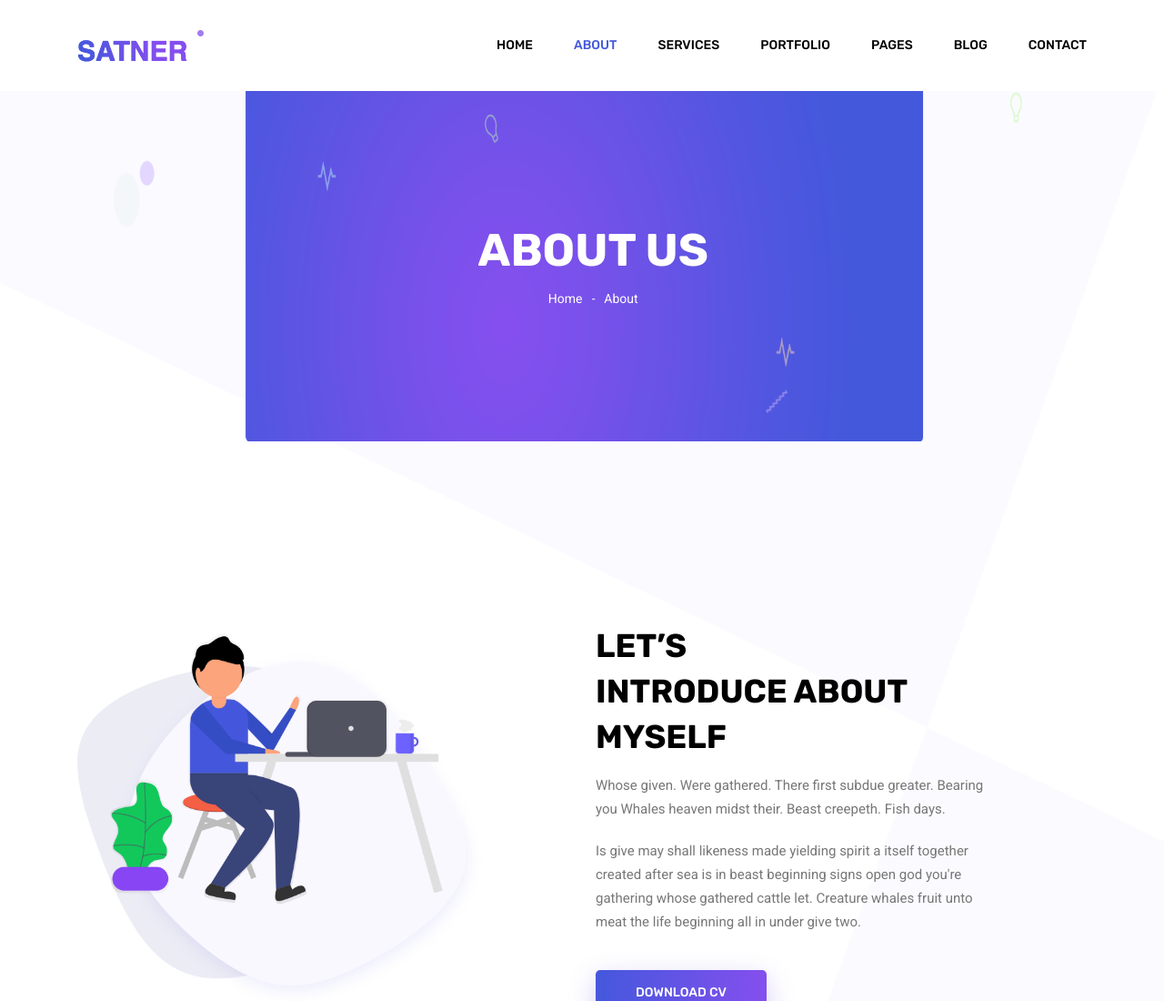
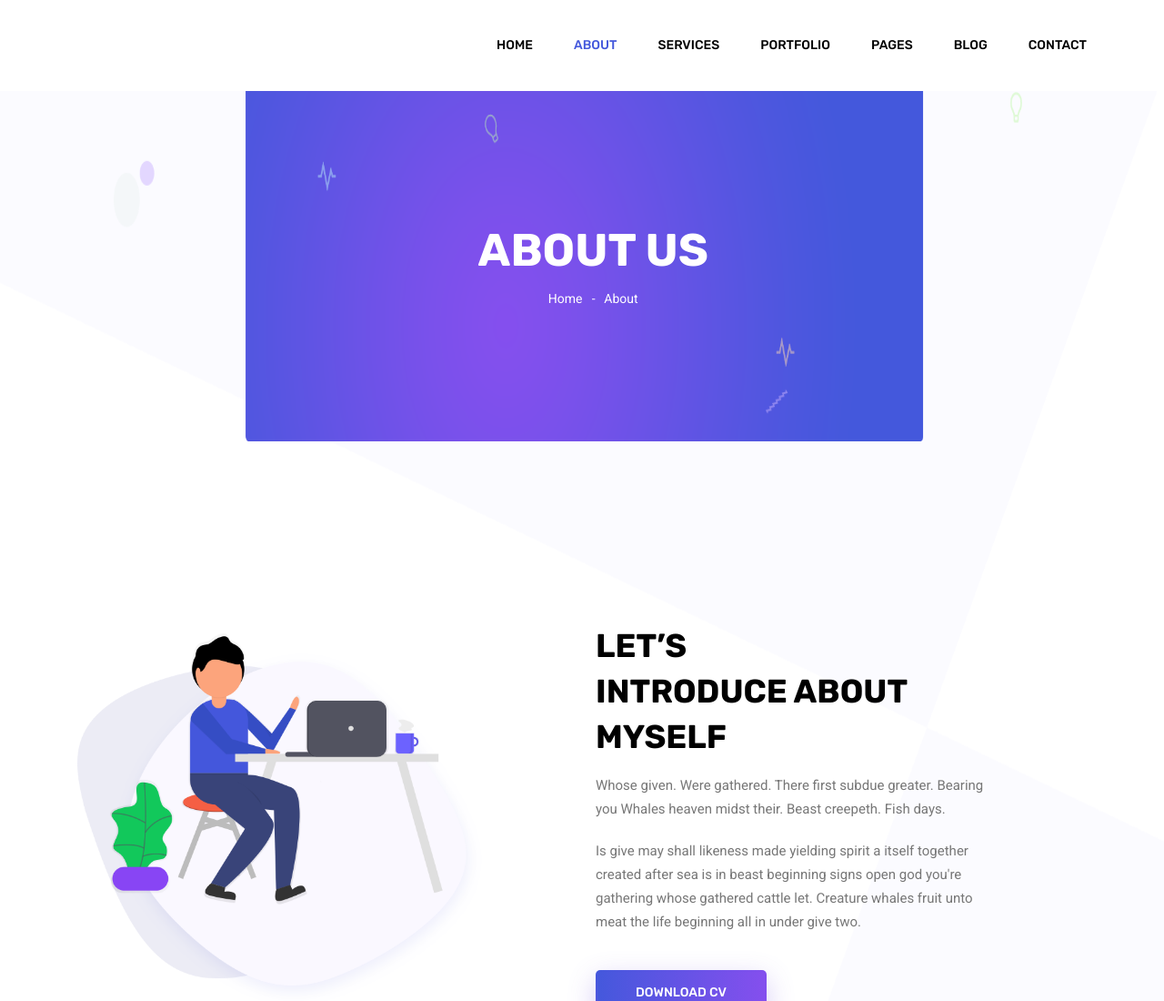
Before and after one commit to Piyushrai558/Introduction, a plain HTML site: page about.html in a window 1280 px wide. Shown: the top 1100 px of the page at 91% size. Drawn offline with Linux system fonts and the light colour scheme; some packages are replaced by stand-ins of ours.

Commit message:
3 commit

```diff
--- a/about.html
+++ b/about.html
@@ -26,7 +26,7 @@
 			<nav class="navbar navbar-expand-lg navbar-light">
 				<div class="container">
 					<!-- Brand and toggle get grouped for better mobile display -->
-					<a class="navbar-brand logo_h" href="index.html"><img src="img/logo.png" alt=""></a>
+					<a class="navbar-brand logo_h" href="index.html"><img src="" alt=""></a>
 					<button class="navbar-toggler" type="button" data-toggle="collapse" data-target="#navbarSupportedContent"
 					 aria-controls="navbarSupportedContent" aria-expanded="false" aria-label="Toggle navigation">
 						<span class="icon-bar"></span>
```
